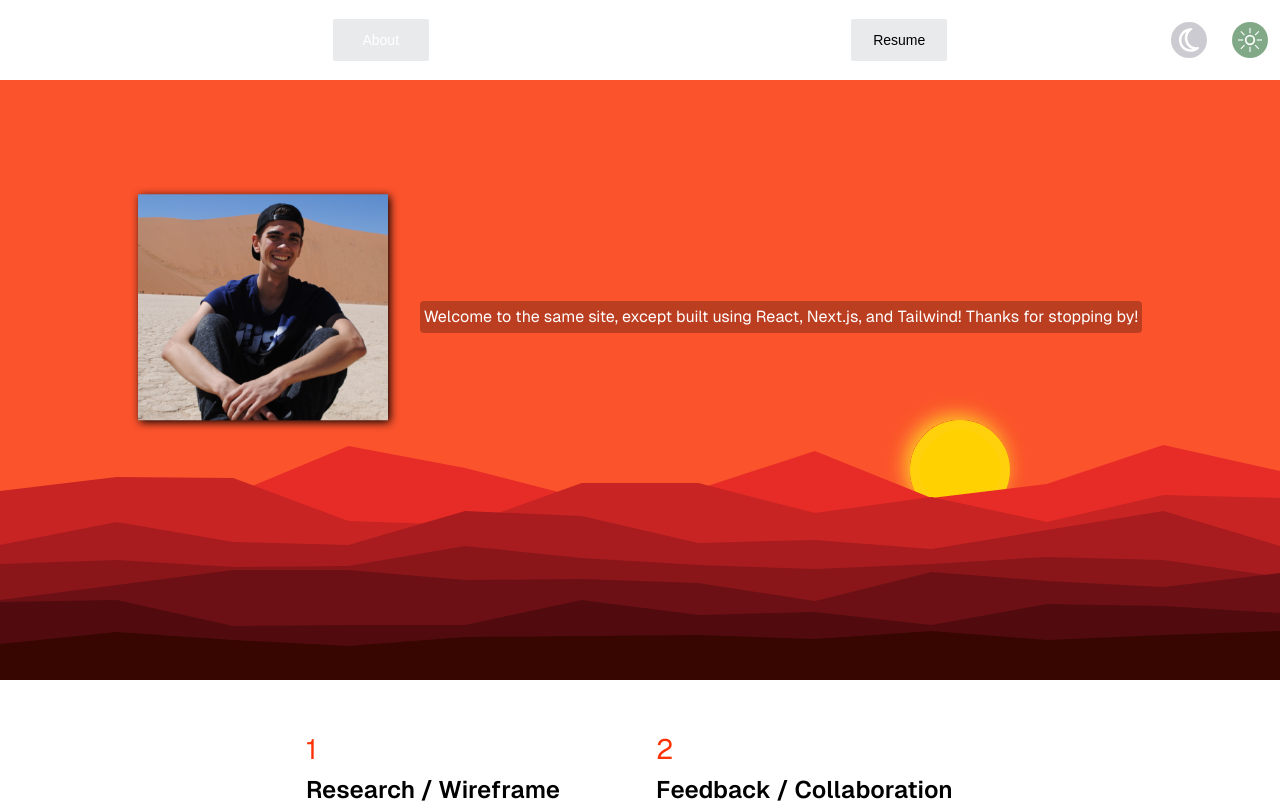
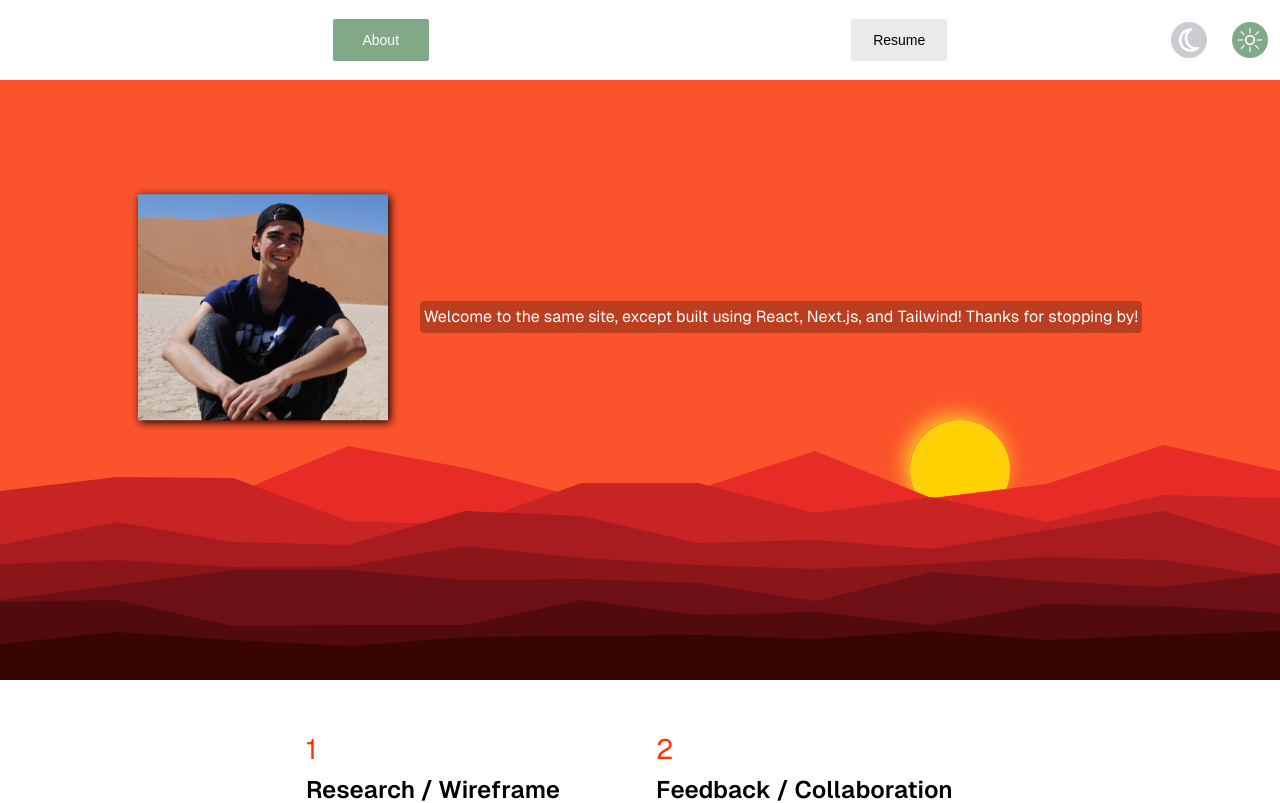
Before and after one commit to brandon-m-navarro/nextjs-site, a Next.js app in the folder brandon-nextjs/: page / in a window 1280 px wide. Shown: the top 803 px of the page. Built offline with nearby package versions, Linux system fonts and the light colour scheme.

Commit message:
Added opactiy modifier to tailwind bg-green rule (seems like an odd fix, perhaps updating tailwind to newest version fixes this bug

```diff
--- a/brandon-nextjs/app/ui/nav-bar.tsx
+++ b/brandon-nextjs/app/ui/nav-bar.tsx
@@ -39,7 +39,7 @@ import Image from 'next/image';
               className={clsx(
                 'min-[475px]:h-[42px] w-fit p-[12px] min-[475px]:p-0 min-[475px]:w-24 transition-all box-border text-center leading-[42px] rounded-sm text-sm font-medium text-black bg-gray-500/15 dark:text-white dark:bg-white20 hover:opacity-75',
                 {
-                  '!bg-green dark:!bg-nightPurple text-white pointer-events-none': pathname === link.href
+                  'bg-green/100 dark:!bg-nightPurple text-white pointer-events-none': pathname === link.href
                 },
               )}
             >
```
